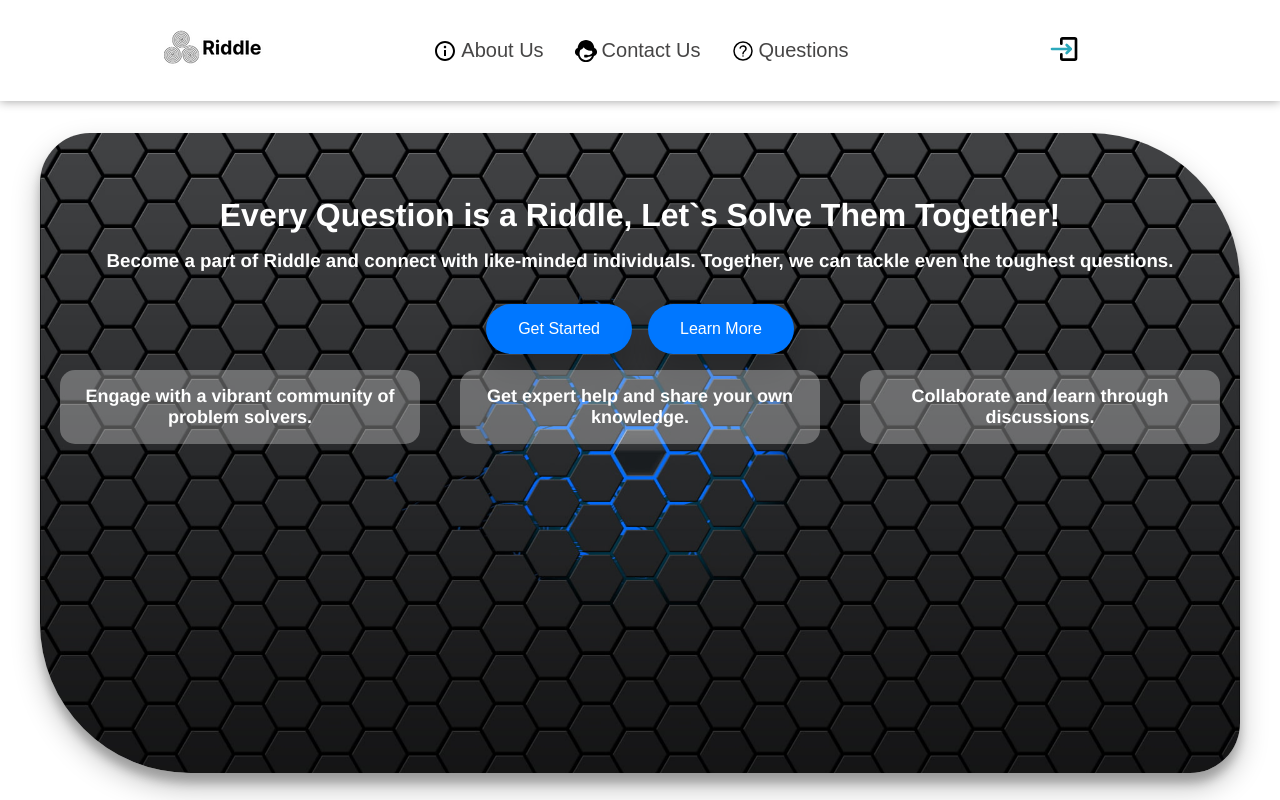
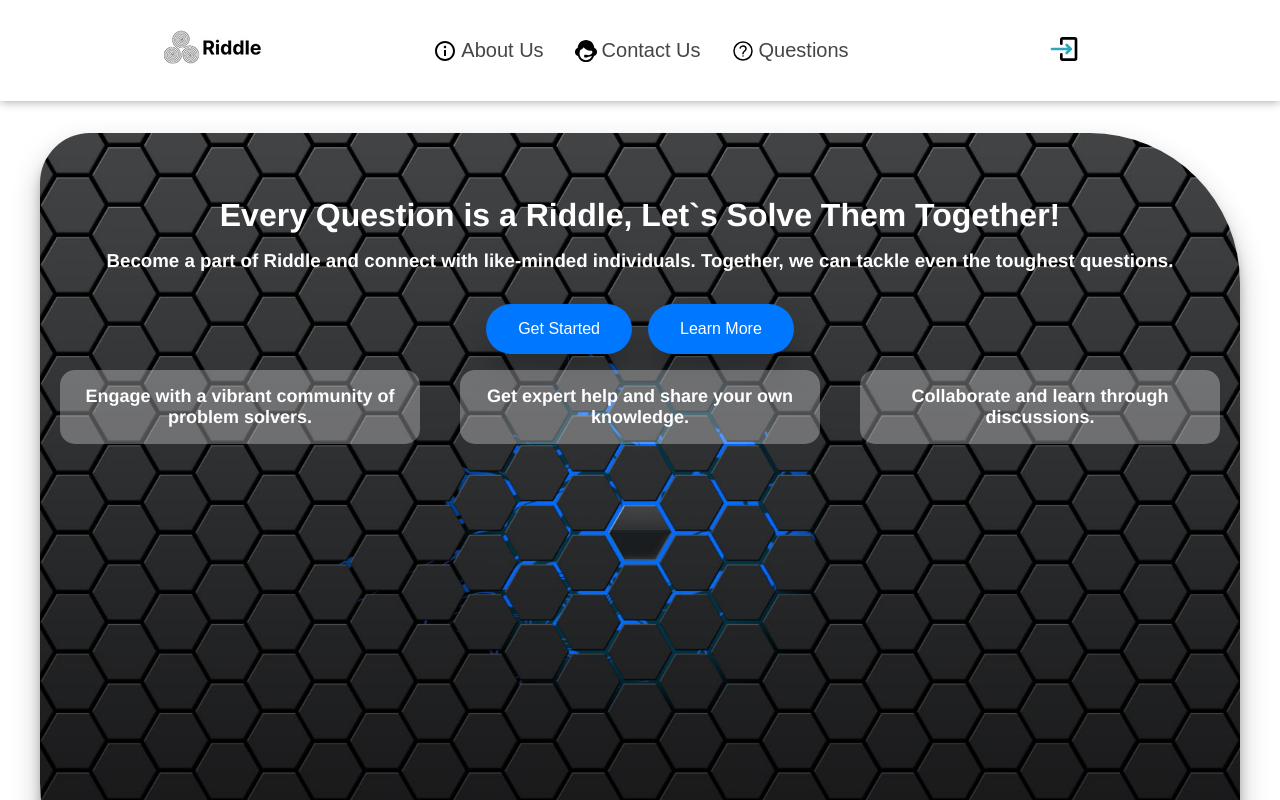
Before and after one commit to paulius-sak/forum-client, a Next.js app: page / in a window 1280 px wide. Shown: the top 800 px of the page. Built offline with nearby package versions, Linux system fonts and the light colour scheme; no server answers.

Commit message:
margin mobile fixed

```diff
--- a/components/PageTemplate/PageTemplate.module.css
+++ b/components/PageTemplate/PageTemplate.module.css
@@ -5,3 +5,15 @@
     margin: auto;
     margin-bottom: 100px;
 }
+
+
+@media only screen and (max-width: 768px) {
+    .content {
+        margin-bottom: 30px;
+    }
+}
+@media only screen and (max-width: 576px) {
+    .content {
+        margin-bottom: 0;
+    }
+}
--- a/styles/Home.module.css
+++ b/styles/Home.module.css
@@ -3,9 +3,11 @@
   background-image: url("../assets/wallpaper/wallpaper.jpg");
   background-size: cover;
   background-position: center;
-  box-shadow: rgba(0, 0, 0, 0.25) 0px 14px 28px, rgba(0, 0, 0, 0.22) 0px 10px 10px;
+  box-shadow:
+    rgba(0, 0, 0, 0.25) 0px 14px 28px,
+    rgba(0, 0, 0, 0.22) 0px 10px 10px;
   width: 100%;
-  height: 80vh;
+  height: 100vh;
   border-top-right-radius: 150px;
   border-top-left-radius: 50px;
   border-bottom-left-radius: 150px;
```
